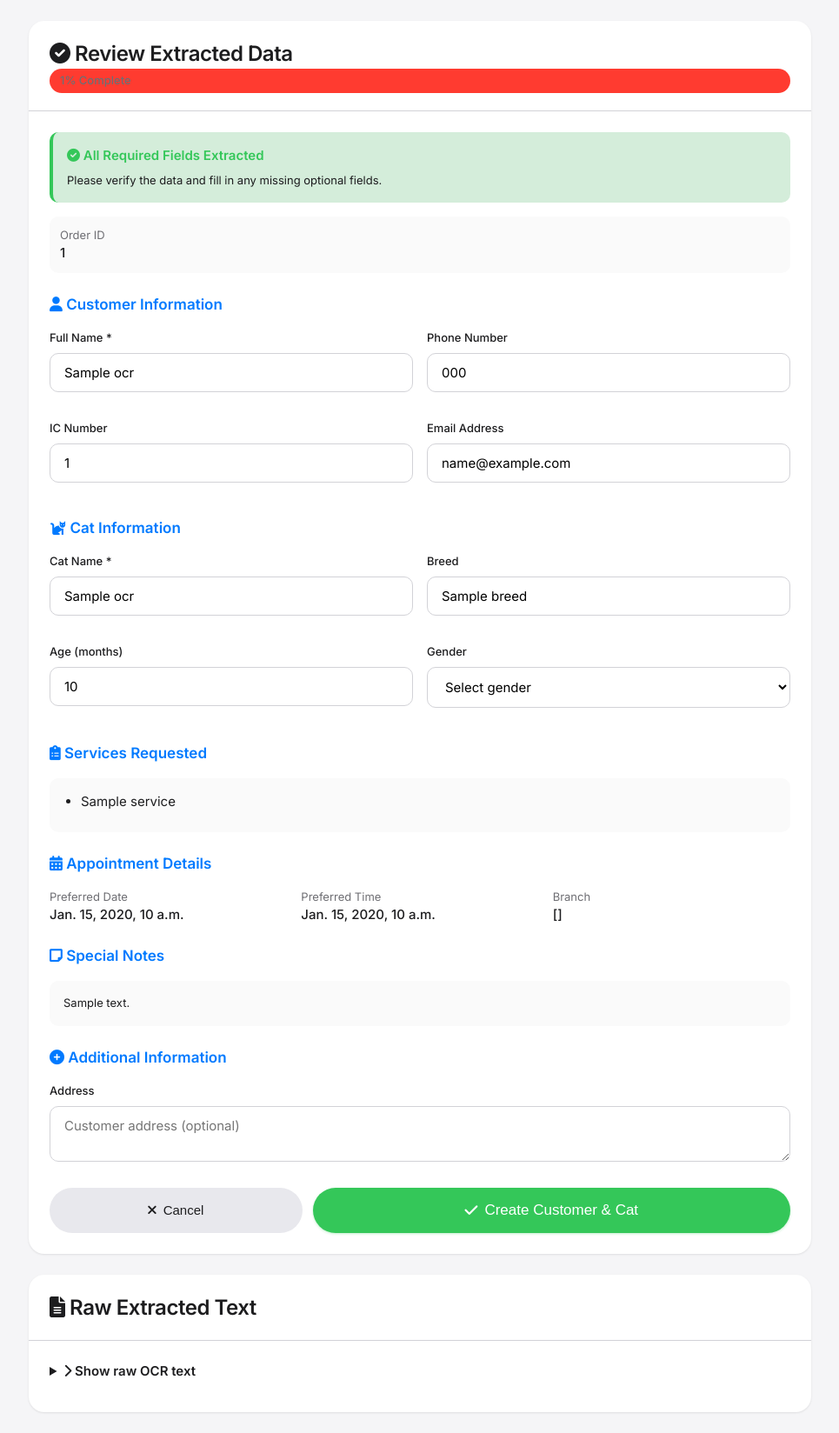
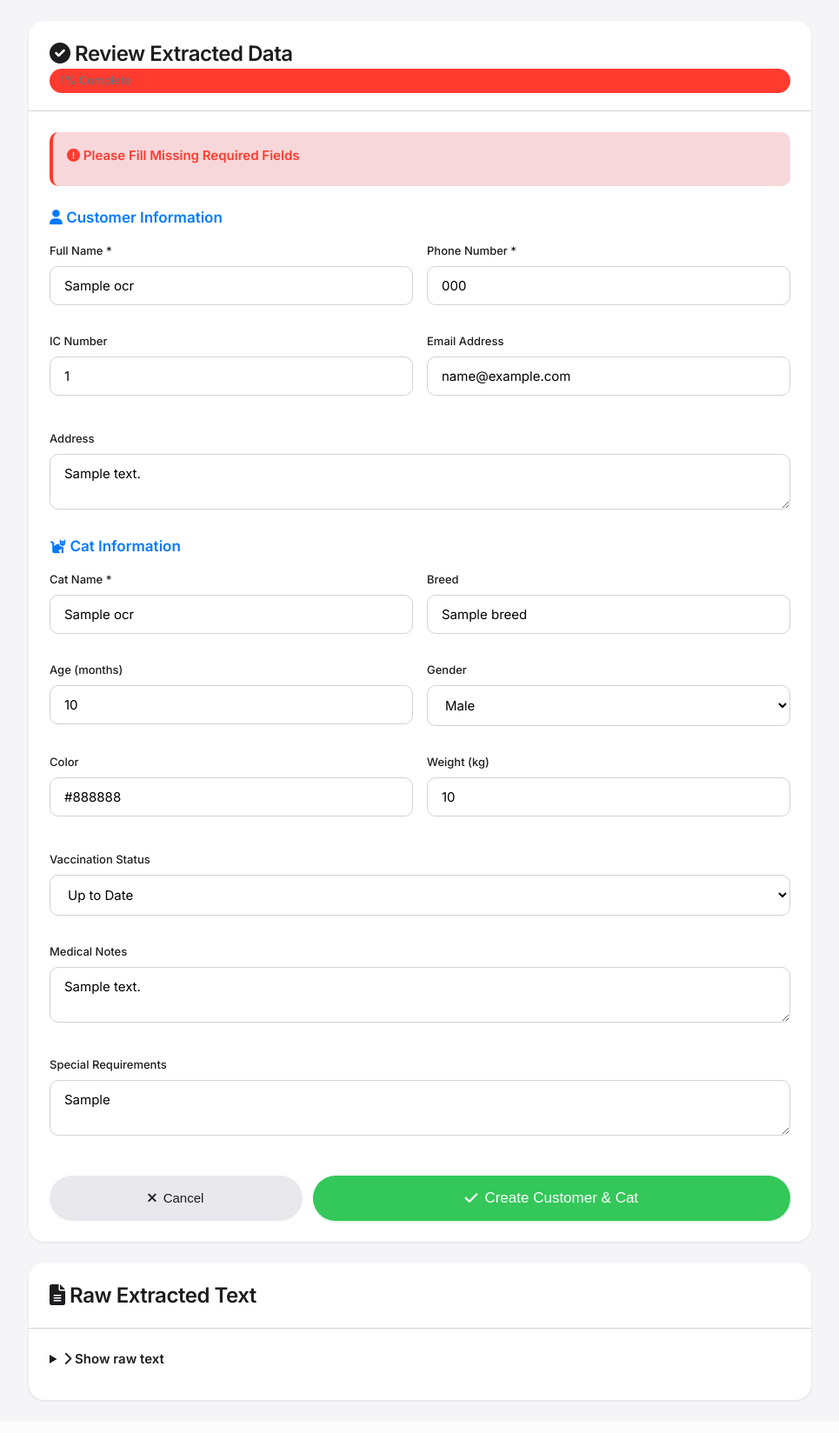
Before and after one commit to catzoCode/catzoteam-project, a Django app: template templates/registration_portal/review_ocr_data.html in a window 1280 px wide. Shown: the part 60-1708 px from the top of the page at 87% size, without its empty margins (157-1122 px from the left). After the commit the page ends 1672 px from the top, so only its background shows below. Run offline with Django 5.2, Linux system fonts and the light colour scheme; the template is opened without the code that fills it: most values are stand-ins (such as "Sample title", 1, 10 or a date in 2020).

Commit message:
fix: Simplified OCR - Only Customer & Cat fields

```diff
--- a/templates/registration_portal/review_ocr_data.html
+++ b/templates/registration_portal/review_ocr_data.html
@@ -35,40 +35,32 @@
             {% endif %}
         </div>
         <div class="card-body-apple">
-            <!-- Validation Messages -->
-            {% if ocr_data.errors %}
-            <div style="padding: var(--space-4); background: #f8d7da; border-radius: var(--radius-md); margin-bottom: var(--space-4); border-left: 4px solid var(--apple-red);">
+            <!-- Success/Error Messages -->
+            {% if ocr_data.is_valid %}
+            <div style="padding: var(--space-4); background: #d4edda; border-radius: var(--radius-md); margin-bottom: var(--space-6); border-left: 4px solid var(--apple-green);">
+                <div class="font-semibold mb-2" style="color: var(--apple-green);">
+                    <i class="fas fa-check-circle"></i> All Required Fields Extracted
+                </div>
+                <div class="text-sm">Please verify the data below and click "Create Customer & Cat"</div>
+            </div>
+            {% else %}
+            <div style="padding: var(--space-4); background: #f8d7da; border-radius: var(--radius-md); margin-bottom: var(--space-6); border-left: 4px solid var(--apple-red);">
                 <div class="font-semibold mb-2" style="color: var(--apple-red);">
-                    <i class="fas fa-exclamation-circle"></i> Missing Required Fields
+                    <i class="fas fa-exclamation-circle"></i> Please Fill Missing Required Fields
                 </div>
+                {% if ocr_data.errors %}
                 <ul style="margin: 0; padding-left: var(--space-5);">
                     {% for error in ocr_data.errors %}
                     <li class="text-sm">{{ error }}</li>
                     {% endfor %}
                 </ul>
-            </div>
-            {% else %}
-            <div style="padding: var(--space-4); background: #d4edda; border-radius: var(--radius-md); margin-bottom: var(--space-4); border-left: 4px solid var(--apple-green);">
-                <div class="font-semibold mb-2" style="color: var(--apple-green);">
-                    <i class="fas fa-check-circle"></i> All Required Fields Extracted
-                </div>
-                <div class="text-sm">
-                    Please verify the data and fill in any missing optional fields.
-                </div>
+                {% endif %}
             </div>
             {% endif %}
 
-            <form method="post">
+            <!-- FORM STARTS HERE -->
+            <form method="POST" action="{% url 'registration_portal:review_ocr_data' %}">
                 {% csrf_token %}
-                <input type="hidden" name="action" value="create">
-
-                <!-- Order ID (if available) -->
-                {% if ocr_data.order_id %}
-                <div style="padding: var(--space-3); background: var(--apple-gray-50); border-radius: var(--radius-md); margin-bottom: var(--space-6);">
-                    <div class="text-sm text-secondary">Order ID</div>
-                    <div class="font-medium">{{ ocr_data.order_id }}</div>
-                </div>
-                {% endif %}
 
                 <!-- CUSTOMER INFORMATION -->
                 <h3 class="text-lg font-semibold mb-4" style="color: var(--apple-blue);">
@@ -78,26 +70,28 @@
                 <div style="display: grid; grid-template-columns: 1fr 1fr; gap: var(--space-4); margin-bottom: var(--space-6);">
                     <div class="input-group">
                         <label class="input-label">Full Name *
-                            {% if not ocr_data.customer_name %}<span style="color: var(--apple-red);">(Missing!)</span>{% endif %}
+                            {% if not ocr_data.name %}<span style="color: var(--apple-red);">(Required!)</span>{% endif %}
                         </label>
                         <input type="text"
                                name="name"
                                class="input-apple"
-                               value="{{ ocr_data.customer_name }}"
+                               value="{{ ocr_data.name }}"
                                placeholder="Enter customer name"
                                required
-                               style="{% if not ocr_data.customer_name %}border-color: var(--apple-red);{% endif %}">
+                               style="{% if not ocr_data.name %}border-color: var(--apple-red);{% endif %}">
                     </div>
 
                     <div class="input-group">
-                        <label class="input-label">Phone Number
-                            {% if not ocr_data.phone %}<span style="color: var(--apple-orange);">(Missing)</span>{% endif %}
+                        <label class="input-label">Phone Number *
+                            {% if not ocr_data.phone %}<span style="color: var(--apple-red);">(Required!)</span>{% endif %}
                         </label>
                         <input type="tel"
                                name="phone"
                                class="input-apple"
                                value="{{ ocr_data.phone }}"
-                               placeholder="01X-XXXXXXX">
+                               placeholder="01X-XXXXXXX"
+                               required
+                               style="{% if not ocr_data.phone %}border-color: var(--apple-red);{% endif %}">
                     </div>
 
                     <div class="input-group">
@@ -119,6 +113,14 @@
                     </div>
                 </div>
 
+                <div class="input-group" style="margin-bottom: var(--space-6);">
+                    <label class="input-label">Address</label>
+                    <textarea name="address"
+                              class="input-apple"
+                              rows="2"
+                              placeholder="Customer address">{{ ocr_data.address }}</textarea>
+                </div>
+
                 <!-- CAT INFORMATION -->
                 <h3 class="text-lg font-semibold mb-4" style="color: var(--apple-blue);">
                     <i class="fas fa-cat"></i> Cat Information
@@ -127,7 +129,7 @@
                 <div style="display: grid; grid-template-columns: 1fr 1fr; gap: var(--space-4); margin-bottom: var(--space-6);">
                     <div class="input-group">
                         <label class="input-label">Cat Name *
-                            {% if not ocr_data.cat_name %}<span style="color: var(--apple-red);">(Missing!)</span>{% endif %}
+                            {% if not ocr_data.cat_name %}<span style="color: var(--apple-red);">(Required!)</span>{% endif %}
                         </label>
                         <input type="text"
                                name="cat_name"
@@ -153,89 +155,68 @@
                                name="age"
                                class="input-apple"
                                value="{{ ocr_data.age }}"
-                               placeholder="Age in months">
+                               placeholder="Age in months"
+                               min="0">
                     </div>
 
                     <div class="input-group">
                         <label class="input-label">Gender</label>
                         <select name="gender" class="input-apple">
-                            <option value="">Select gender</option>
-                            <option value="Male" {% if ocr_data.gender == 'Male' %}selected{% endif %}>Male</option>
-                            <option value="Female" {% if ocr_data.gender == 'Female' %}selected{% endif %}>Female</option>
+                            <option value="male" {% if ocr_data.gender == 'male' %}selected{% endif %}>Male</option>
+                            <option value="female" {% if ocr_data.gender == 'female' %}selected{% endif %}>Female</option>
                         </select>
+                    </div>
+
+                    <div class="input-group">
+                        <label class="input-label">Color</label>
+                        <input type="text"
+                               name="color"
+                               class="input-apple"
+                               value="{{ ocr_data.color }}"
+                               placeholder="e.g. Orange, White">
+                    </div>
+
+                    <div class="input-group">
+                        <label class="input-label">Weight (kg)</label>
+                        <input type="number"
+                               name="weight"
+                               class="input-apple"
+                               value="{{ ocr_data.weight }}"
+                               placeholder="Weight in kg"
+                               step="0.1"
+                               min="0">
                     </div>
                 </div>
 
-                <!-- SERVICES REQUESTED -->
-                {% if ocr_data.services %}
-                <h3 class="text-lg font-semibold mb-4" style="color: var(--apple-blue);">
-                    <i class="fas fa-clipboard-list"></i> Services Requested
-                </h3>
+                <div style="display: grid; grid-template-columns: 1fr; gap: var(--space-4); margin-bottom: var(--space-6);">
+                    <div class="input-group">
+                        <label class="input-label">Vaccination Status</label>
+                        <select name="vaccination_status" class="input-apple">
+                            <option value="unknown" {% if ocr_data.vaccination_status == 'unknown' %}selected{% endif %}>Unknown</option>
+                            <option value="up_to_date" {% if ocr_data.vaccination_status == 'up_to_date' %}selected{% endif %}>Up to Date</option>
+                            <option value="partial" {% if ocr_data.vaccination_status == 'partial' %}selected{% endif %}>Partial</option>
+                            <option value="none" {% if ocr_data.vaccination_status == 'none' %}selected{% endif %}>None</option>
+                        </select>
+                    </div>
 
-                <div style="padding: var(--space-4); background: var(--apple-gray-50); border-radius: var(--radius-md); margin-bottom: var(--space-6);">
-                    <ul style="margin: 0; padding-left: var(--space-5);">
-                        {% for service in ocr_data.services %}
-                        <li class="mb-2">{{ service }}</li>
-                        {% endfor %}
-                    </ul>
-                </div>
-                {% endif %}
+                    <div class="input-group">
+                        <label class="input-label">Medical Notes</label>
+                        <textarea name="medical_notes"
+                                  class="input-apple"
+                                  rows="2"
+                                  placeholder="Any health conditions, allergies, etc.">{{ ocr_data.medical_notes }}</textarea>
+                    </div>
 
-                <!-- APPOINTMENT DETAILS -->
-                {% if ocr_data.preferred_date or ocr_data.preferred_time or ocr_data.branch %}
-                <h3 class="text-lg font-semibold mb-4" style="color: var(--apple-blue);">
-                    <i class="fas fa-calendar-alt"></i> Appointment Details
-                </h3>
-
-                <div style="display: grid; grid-template-columns: 1fr 1fr 1fr; gap: var(--space-4); margin-bottom: var(--space-6);">
-                    {% if ocr_data.preferred_date %}
-                    <div>
-                        <div class="text-sm text-secondary mb-1">Preferred Date</div>
-                        <div class="font-medium">{{ ocr_data.preferred_date }}</div>
+                    <div class="input-group">
+                        <label class="input-label">Special Requirements</label>
+                        <textarea name="special_requirements"
+                                  class="input-apple"
+                                  rows="2"
+                                  placeholder="Behavior notes, special needs, etc.">{{ ocr_data.special_requirements }}</textarea>
                     </div>
-                    {% endif %}
-
-                    {% if ocr_data.preferred_time %}
-                    <div>
-                        <div class="text-sm text-secondary mb-1">Preferred Time</div>
-                        <div class="font-medium">{{ ocr_data.preferred_time }}</div>
-                    </div>
-                    {% endif %}
-
-                    {% if ocr_data.branch %}
-                    <div>
-                        <div class="text-sm text-secondary mb-1">Branch</div>
-                        <div class="font-medium">{{ ocr_data.branch }}</div>
-                    </div>
-                    {% endif %}
-                </div>
-                {% endif %}
-
-                <!-- SPECIAL NOTES -->
-                {% if ocr_data.special_notes %}
-                <h3 class="text-lg font-semibold mb-4" style="color: var(--apple-blue);">
-                    <i class="fas fa-sticky-note"></i> Special Notes
-                </h3>
-
-                <div style="padding: var(--space-4); background: var(--apple-gray-50); border-radius: var(--radius-md); margin-bottom: var(--space-6);">
-                    <div class="text-sm">{{ ocr_data.special_notes }}</div>
-                </div>
-                {% endif %}
-
-                <!-- Additional Fields -->
-                <h3 class="text-lg font-semibold mb-4" style="color: var(--apple-blue);">
-                    <i class="fas fa-plus-circle"></i> Additional Information
-                </h3>
-
-                <div class="input-group" style="margin-bottom: var(--space-6);">
-                    <label class="input-label">Address</label>
-                    <textarea name="address"
-                              class="input-apple"
-                              rows="2"
-                              placeholder="Customer address (optional)"></textarea>
                 </div>
 
-                <!-- Actions -->
+                <!-- ACTIONS -->
                 <div class="flex gap-3">
                     <button type="submit"
                             name="action"
@@ -253,6 +234,7 @@
                     </button>
                 </div>
             </form>
+            <!-- FORM ENDS HERE -->
         </div>
     </div>
 
@@ -265,9 +247,9 @@
         <div class="card-body-apple">
             <details>
                 <summary style="cursor: pointer; font-weight: 600; margin-bottom: var(--space-3);">
-                    <i class="fas fa-chevron-right"></i> Show raw OCR text
+                    <i class="fas fa-chevron-right"></i> Show raw text
                 </summary>
-                <div style="padding: var(--space-4); background: var(--apple-gray-50); border-radius: var(--radius-md); font-family: monospace; font-size: 11px; white-space: pre-wrap; word-break: break-word; max-height: 400px; overflow-y: auto;">{{ ocr_data.raw_text }}</div>
+                <div style="padding: var(--space-4); background: var(--apple-gray-50); border-radius: var(--radius-md); font-family: monospace; font-size: 11px; white-space: pre-wrap; max-height: 400px; overflow-y: auto;">{{ ocr_data.raw_text }}</div>
             </details>
         </div>
     </div>
```
Also changed, not shown: registration_portal/views.py (+78 -27 lines).
